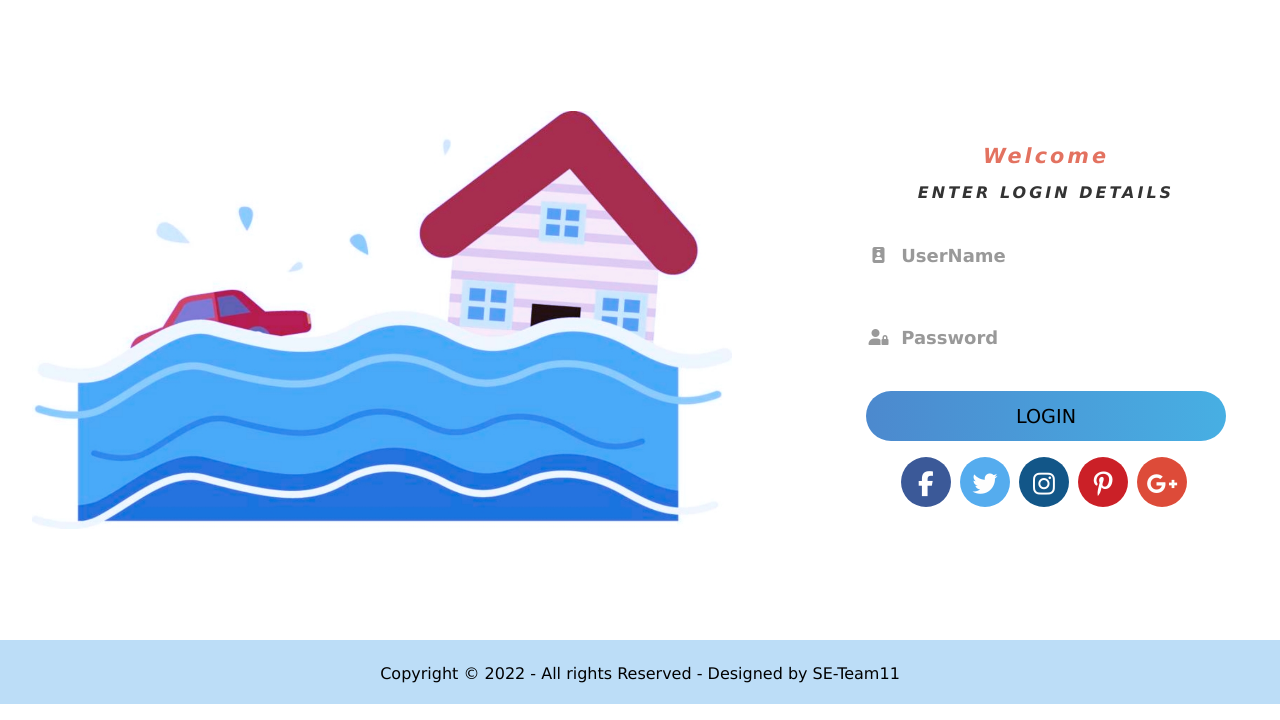
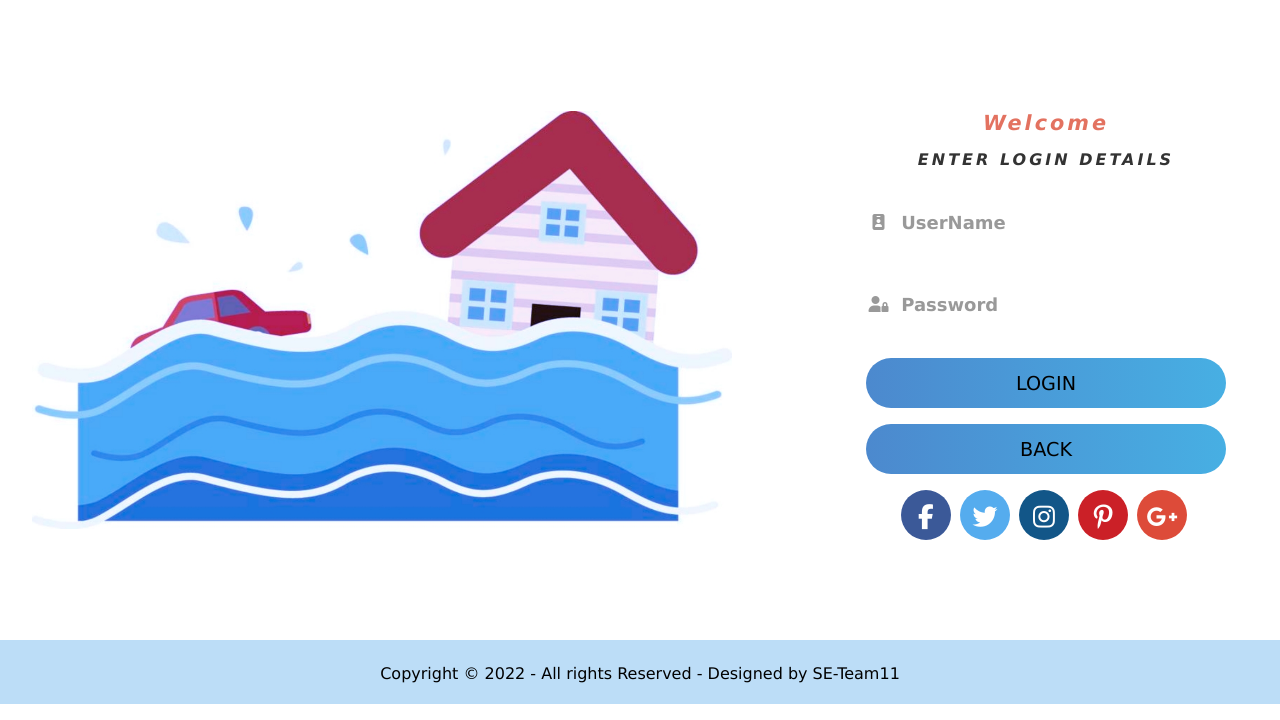
Before and after one commit to dnellur4/flood_detection_model, a Flask app: page /login_socialmedia in a window 1280 px wide. Shown: the part 80-800 px from the top of the page. Run offline with Flask 2, Linux system fonts and the light colour scheme; parts of the project's set-up code (start-up, migrations or seed data) failed here and were passed over; some libraries are stand-ins or nearby versions.

Commit message:
Update login_socialmedia.html

```diff
--- a/src/templates/login_socialmedia.html
+++ b/src/templates/login_socialmedia.html
@@ -43,6 +43,9 @@
             </div>
           </div>
           <button class = button type="submit"  href = "{{ url_for('Home')}}" >Login</button>
+
+          <button class = button type="submit"  href = "{{ url_for('Home')}}" >Back</button>
+
           <div class="rounded-social-buttons">
           <a class="social-button facebook" href="{{ url_for('login_socialmedia')}}"></a>
           <a class="social-button twitter" href="{{ url_for('login_socialmedia')}}"></a>
```
